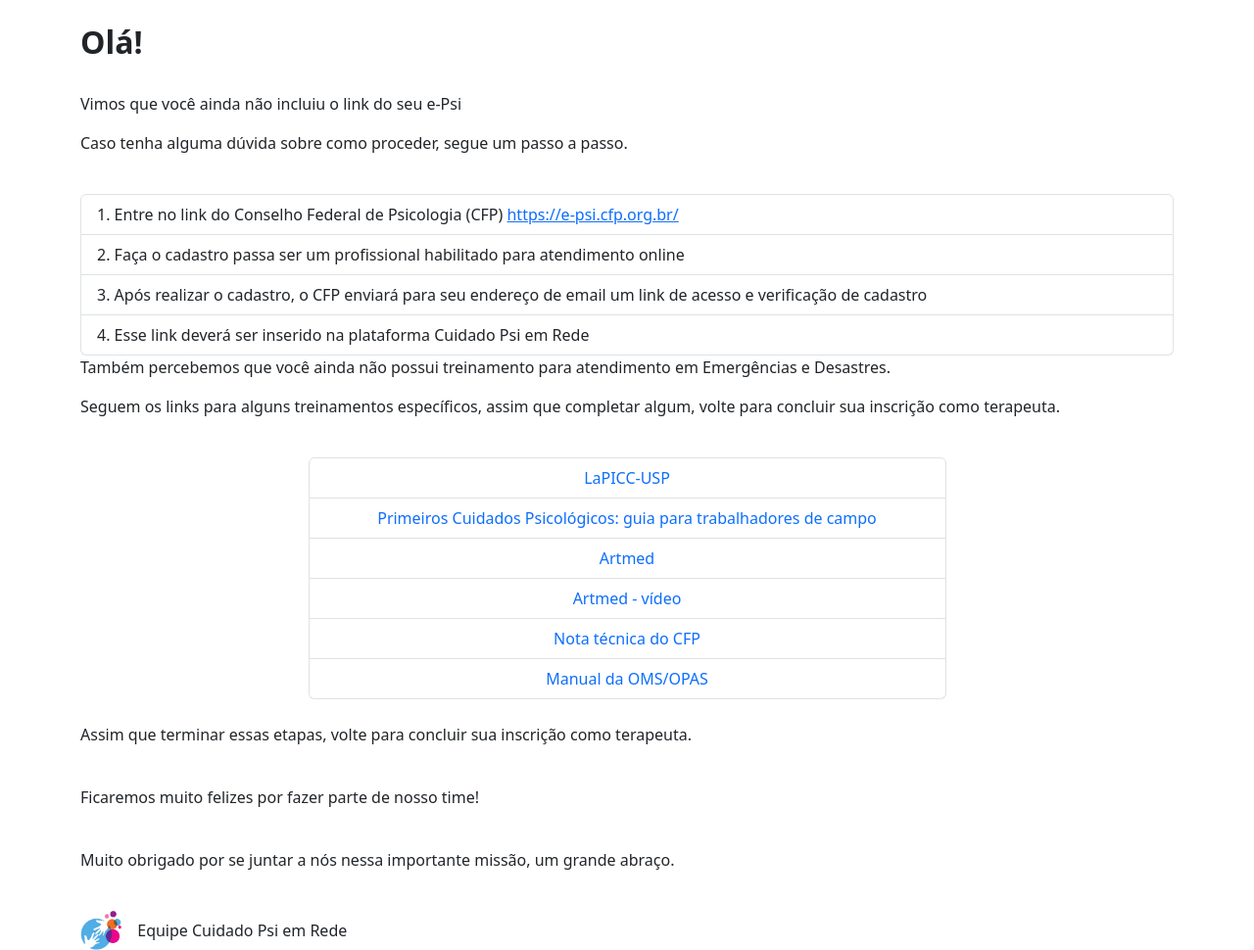
After one commit to thiagoarvore/voluntary, a Django app: template templates/email_templates/no_e_psi_training_mail.html in a window 1280 px wide. The commit adds this page. Shown: the whole page at 98% size. Run offline with Django 5.2, Linux system fonts and the light colour scheme; the template is opened without the code that fills it, so the values that code supplies are empty; some libraries are stand-ins or nearby versions.

Commit message:
uncompleted registers emails

```diff
--- /dev/null
+++ b/templates/email_templates/no_e_psi_training_mail.html
@@ -0,0 +1,38 @@
+<!DOCTYPE html>
+<html lang="en">
+<head>
+    <meta charset="UTF-8">
+    <meta name="viewport" content="width=device-width, initial-scale=1">
+    <link rel="stylesheet" href="https://stackpath.bootstrapcdn.com/bootstrap/5.3.0/css/bootstrap.min.css">
+    <title>Você não terminou seu registro!</title>
+</head>
+<body>
+    <div class="container mt-4">
+        <h2><b>Olá!</b></h2><br>
+        <p>Vimos que você ainda não incluiu o link do seu e-Psi</p>
+        <p>Caso tenha alguma dúvida sobre como proceder, segue um passo a passo. </p><br>
+        {% include "therapist/partials/_e_psi_tutorial.html"%}
+        <p>Também percebemos que você ainda não possui treinamento para atendimento em Emergências e Desastres.</p>
+        <p>Seguem os links para alguns treinamentos específicos, assim que completar algum, volte para concluir sua inscrição como terapeuta.</p><br>
+        <div class="text-center col-md-7 mx-auto mb-4">
+            <ul class="list-group">
+                <li class="list-group-item"><a class="text-decoration-none" target="_blank" href="https://linktr.ee/lapiccusp?fbclid=PAZXh0bgNhZW0CMTEAAaaXn-jzg0cHbZDsOPdEJHRoEKSrpkcLuuvwdNkIVHWuB_51ov0JY8hlRrk_aem_ATGp5XGpgSJVod_xKnYK8UPLbTsuHx2RfPMj6tguttI1oIPkQ-0-3rUTfwxwYaMZ9srqa2Uj2IKTQbEBJOrLwSxM">LaPICC-USP</a></li>
+                <li class="list-group-item"><a class="text-decoration-none" target="_blank" href="https://iris.paho.org/bitstream/handle/10665.2/7676/9788579670947_por.pdf?sequence=1&isAllowed=y">Primeiros Cuidados Psicológicos: guia para trabalhadores de campo</a></li>
+                <li class="list-group-item"><a class="text-decoration-none" target="_blank" href="https://www.artmed.com.br/artigos/artmed-disponibiliza-conteudos-de-apoio-para-profissionais-da-saude-em-situacoes-emergencias">Artmed</a></li>
+                <li class="list-group-item"><a class="text-decoration-none" target="_blank" href="https://www.youtube.com/watch?v=ns0hHAYC_Hc">Artmed - vídeo</a></li>
+                <li class="list-group-item"><a class="text-decoration-none" target="_blank" href="https://drive.google.com/file/d/12eReaiXibpkfjA0bV-5ANdMo0UnMMa0n/view?usp=sharing">Nota técnica do CFP</a></li>
+                <li class="list-group-item"><a class="text-decoration-none" target="_blank" href="https://drive.google.com/file/d/1pa7_q10ieQw4mfeJa0cBB46BC6Z_Kw-6/view?usp=sharing">Manual da OMS/OPAS</a></li>
+            </ul>
+        </div>
+        <p>Assim que terminar essas etapas, volte para concluir sua inscrição como terapeuta.</p><br>
+        <p>Ficaremos muito felizes por fazer parte de nosso time!</p><br>
+        <p>Muito obrigado por se juntar a nós nessa importante missão, um grande abraço.</p><br>
+        <div class="d-flex align-items-center">
+            <img alt="Logo" class="img-fluid" style="height: 40px; width: auto; object-fit: contain;" src="https://www.cuidadopsi.com.br/static/images/logonav.png">
+            <p class="mb-0 ms-3">Equipe Cuidado Psi em Rede</p>
+        </div>
+    </div>
+    <script src="https://code.jquery.com/jquery-3.6.0.min.js"></script>
+    <script src="https://stackpath.bootstrapcdn.com/bootstrap/5.3.0/js/bootstrap.bundle.min.js"></script>
+</body>
+</html>
--- /dev/null
+++ b/templates/therapist/partials/_e_psi_tutorial.html
@@ -0,0 +1,8 @@
+<div>
+    <ul class="list-group">
+        <li class="list-group-item">1. Entre no link do Conselho Federal de Psicologia (CFP) <a href="https://e-psi.cfp.org.br/" target="_blank">https://e-psi.cfp.org.br/</a></li>
+        <li class="list-group-item">2. Faça o cadastro passa ser um profissional habilitado para atendimento online</li>
+        <li class="list-group-item">3. Após realizar o cadastro, o CFP enviará para seu endereço de email um link de acesso e verificação de cadastro</li>
+        <li class="list-group-item">4. Esse link deverá ser inserido na plataforma Cuidado Psi em Rede</li>
+    </ul>
+</div>
```
Also changed, not shown: accounts/management/commands/send_help_mail.py (added, +41 -0 lines), services/mail.py (+11 -0 lines), templates/email_templates/no_e_psi_mail.html (added, +26 -0 lines), templates/email_templates/no_register_mail.html (added, +24 -0 lines), templates/email_templates/no_training_mail.html (added, +34 -0 lines), templates/therapist/contract.html (+1 -9 lines), accounts/management/commands/__init__.py (added).
